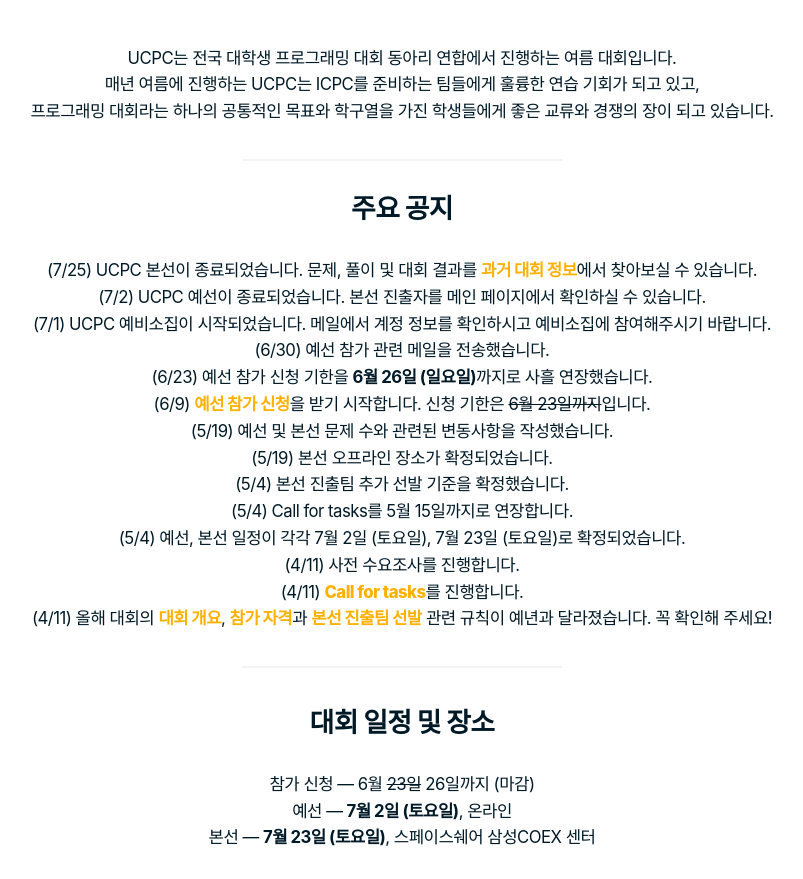
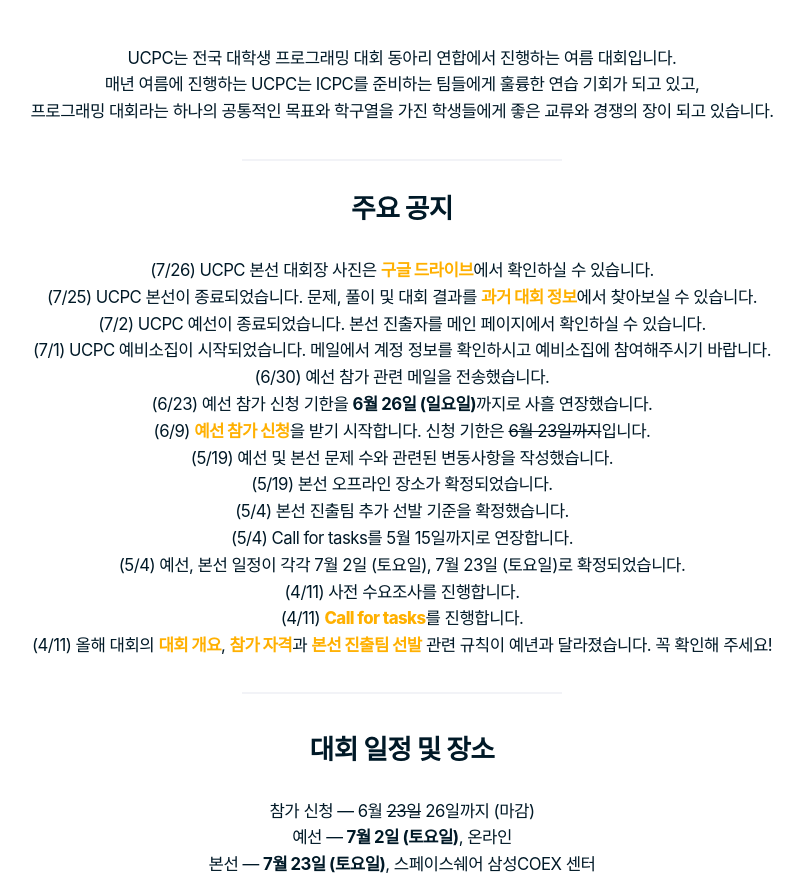
Before and after one commit to ucpcc/2022, a Jekyll site: the page built from index.md, in a window 1280 px wide and 900 px high, scrolled down 1283 px, cut to the strip 0-879 px from the top of the window. Shown: the whole strip, without its empty margins (238-1041 px from the left). Built offline with Jekyll 4.4.1, drawn with Linux system fonts in a browser that asks for light colours; some web fonts are replaced.

Commit message:
사진 추가

```diff
--- a/index.md
+++ b/index.md
@@ -5,6 +5,7 @@ title: UCPC 2022
 
 ## 주요 공지
 
+- (7/26) UCPC 본선 대회장 사진은 [구글 드라이브](https://drive.google.com/drive/folders/11NO2rxKRZNsmm8-w2r_LQ1Ns95S2OgP-)에서 확인하실 수 있습니다.
 - (7/25) UCPC 본선이 종료되었습니다. 문제, 풀이 및 대회 결과를 [과거 대회 정보](/about#과거-대회-정보)에서 찾아보실 수 있습니다.
 - (7/2) UCPC 예선이 종료되었습니다. 본선 진출자를 메인 페이지에서 확인하실 수 있습니다.
 - (7/1) UCPC 예비소집이 시작되었습니다. 메일에서 계정 정보를 확인하시고 예비소집에 참여해주시기 바랍니다.
```
Also changed, not shown: _layouts/home.html (line endings or trailing spaces).
